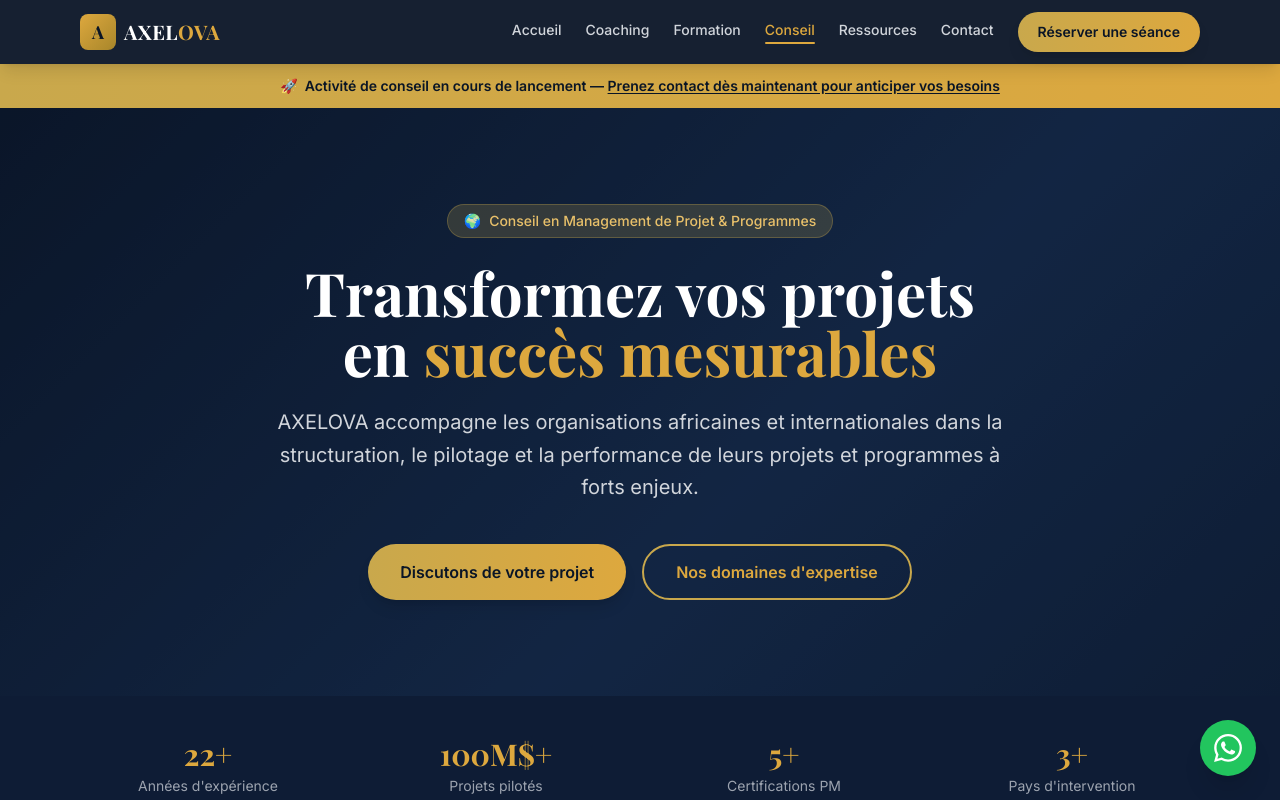
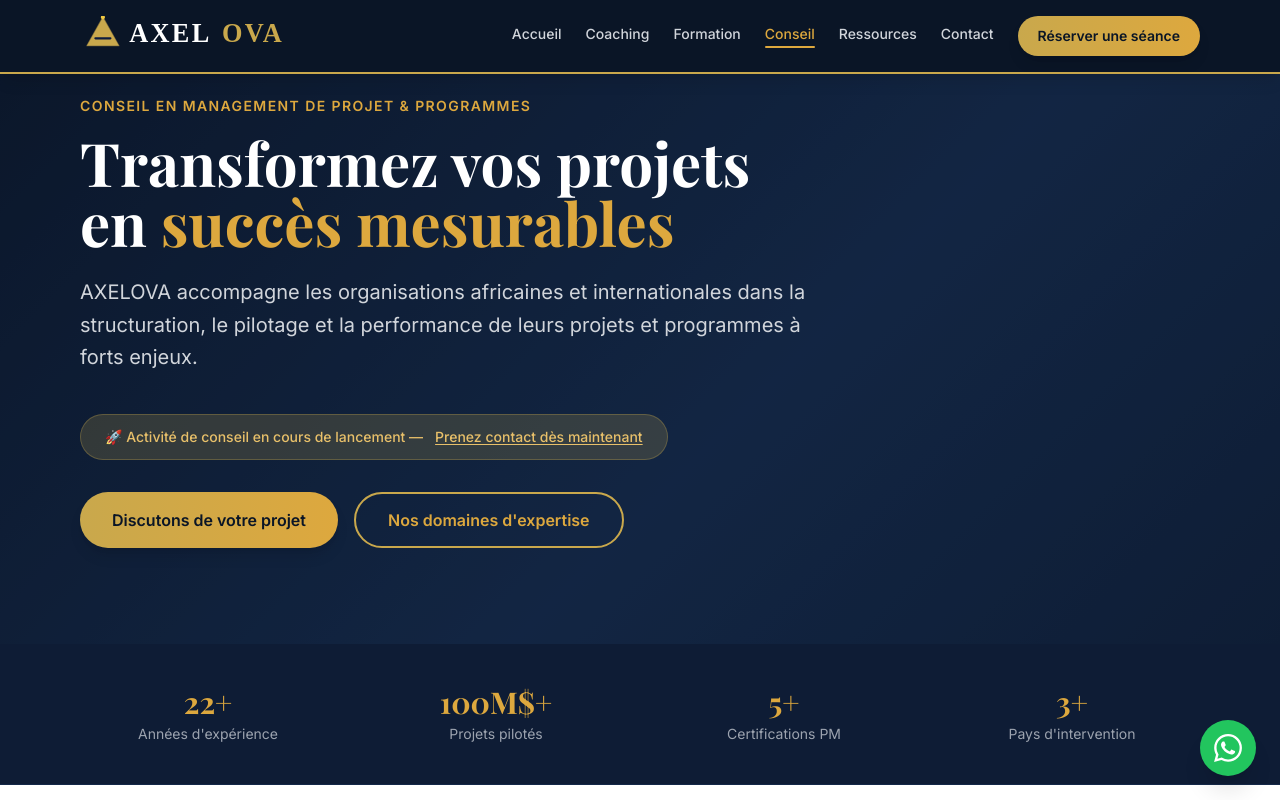
Before and after one commit to odieye-axelova/axelova, a Next.js app: page /conseil in a window 1280 px wide. Shown: the top 800 px of the page. Built offline with nearby package versions, Linux system fonts and the light colour scheme.

Commit message:
Logo SVG, favicon, navbar uniforme, alignements pages, page conseil harmonisée

```diff
--- a/app/conseil/page.tsx
+++ b/app/conseil/page.tsx
@@ -78,34 +78,27 @@
     <>
 
       {/* ── BANNIÈRE LANCEMENT ────────────────────────────────────────────────── */}
-      <div className="bg-gradient-to-r from-gold-500 to-gold-400 py-3 mt-16">
-        <div className="max-w-6xl mx-auto px-4 text-center">
-          <p className="text-navy-900 font-semibold text-sm">
-            🚀&nbsp; Activité de conseil en cours de lancement —&nbsp;
-            <Link href="/contact" className="underline underline-offset-2 hover:text-navy-700 transition-colors">
-              Prenez contact dès maintenant pour anticiper vos besoins
-            </Link>
-          </p>
-        </div>
-      </div>
+
 
       {/* ── HERO ─────────────────────────────────────────────────────────────── */}
       <section className="bg-hero-pattern text-white py-24 relative overflow-hidden">
         <div className="absolute inset-0 bg-navy-950/40" />
-        <div className="relative max-w-6xl mx-auto px-4 text-center">
-          <div className="inline-flex items-center gap-2 bg-gold-500/20 border border-gold-500/30 rounded-full px-4 py-1.5 text-gold-300 text-sm font-medium mb-6">
-            <span>🌍</span>
-            <span>Conseil en Management de Projet & Programmes</span>
-          </div>
+        <div className="relative max-w-6xl mx-auto px-4 text-left">
+          <p className="text-gold-400 font-semibold text-sm uppercase tracking-widest mb-4">
+            Conseil en Management de Projet & Programmes
+          </p>
           <h1 className="font-heading text-4xl md:text-6xl font-bold mb-6 leading-tight">
             Transformez vos projets<br />
             en <span className="text-gold-400">succès mesurables</span>
           </h1>
-          <p className="text-xl text-gray-300 max-w-3xl mx-auto mb-10 leading-relaxed">
+          <p className="text-xl text-gray-300 max-w-3xl mb-10 leading-relaxed">
             AXELOVA accompagne les organisations africaines et internationales dans la structuration,
             le pilotage et la performance de leurs projets et programmes à forts enjeux.
           </p>
-          <div className="flex flex-col sm:flex-row gap-4 justify-center">
+          <div className="inline-flex items-center gap-3 bg-gold-500/20 border border-gold-500/30 text-gold-300 px-6 py-3 rounded-full text-sm font-medium mb-8">
+            🚀 Activité de conseil en cours de lancement — <Link href="/contact" className="underline underline-offset-2 hover:text-gold-200 transition-colors">Prenez contact dès maintenant</Link>
+          </div>
+          <div className="flex flex-col sm:flex-row gap-4 justify-start">
             <Link href="/contact" className="btn-primary text-base px-8 py-3.5">
               Discutons de votre projet
             </Link>
@@ -230,7 +223,7 @@
       </section>
 
       {/* ── CTA FINAL ────────────────────────────────────────────────────────── */}
-      <section className="py-24 bg-gradient-to-br from-navy-900 via-navy-800 to-navy-900">
+      <section className="py-24 bg-gradient-to-br bg-navy-900">
         <div className="max-w-3xl mx-auto px-4 text-center">
           <div className="w-16 h-16 rounded-2xl bg-gold-500/20 border border-gold-500/30 flex items-center justify-center text-3xl mx-auto mb-6">
             💼
@@ -251,7 +244,7 @@
               <li className="flex gap-2"><span className="text-gold-400 mt-0.5">→</span> Un transfert de compétences intégré à chaque étape</li>
             </ul>
           </div>
-          <div className="flex flex-col sm:flex-row gap-4 justify-center">
+          <div className="flex flex-col sm:flex-row gap-4 justify-start">
             <Link href="/contact" className="btn-primary text-base px-8 py-3.5">
               Nous contacter
             </Link>
--- a/app/page.tsx
+++ b/app/page.tsx
@@ -61,7 +61,7 @@
   return (
     <>
       {/* ── HERO ── */}
-      <section className="relative min-h-screen flex items-center bg-hero-pattern overflow-hidden">
+      <section className="relative min-h-screen flex bg-hero-pattern overflow-hidden">
         {/* Décoration dorée */}
         <div className="absolute top-0 right-0 w-1/2 h-full opacity-5">
           <div className="absolute top-20 right-20 w-96 h-96 rounded-full bg-gold-400 blur-3xl" />
@@ -70,7 +70,7 @@
         {/* Ligne décorative gauche */}
         <div className="absolute left-0 top-0 bottom-0 w-1 bg-gradient-to-b from-transparent via-gold-500 to-transparent opacity-60" />
 
-        <div className="max-w-6xl mx-auto px-4 py-32 relative z-10">
+        <div className="max-w-6xl mx-auto px-4 pt-36 pb-32 relative z-10 w-full">
           <div className="max-w-3xl">
             <p className="text-gold-400 font-semibold text-sm uppercase tracking-widest mb-5">
               Coaching · Formation · Conseil
--- a/components/Navbar.tsx
+++ b/components/Navbar.tsx
@@ -1,6 +1,7 @@
 "use client";
 import { useState, useEffect } from "react";
 import Link from "next/link";
+import Image from "next/image";
 import { usePathname } from "next/navigation";
 
 const links = [
@@ -14,33 +15,23 @@
 
 export default function Navbar() {
   const [open, setOpen] = useState(false);
-  const [scrolled, setScrolled] = useState(false);
   const pathname = usePathname();
-  const forceNavy = pathname.startsWith("/conseil");
-
-  useEffect(() => {
-    const onScroll = () => setScrolled(window.scrollY > 20);
-    window.addEventListener("scroll", onScroll);
-    return () => window.removeEventListener("scroll", onScroll);
-  }, []);
 
   const isActive = (href: string) =>
     href === "/" ? pathname === "/" : pathname.startsWith(href);
 
   return (
-    <header
-      className={`fixed top-0 left-0 right-0 z-50 transition-all duration-300 ${
-        scrolled || forceNavy ? "bg-navy-900/95 backdrop-blur-md shadow-lg py-3" : "bg-transparent py-5"
-      }`}
-    >
-      <div className="max-w-6xl mx-auto px-4 flex items-center justify-between">
-        <Link href="/" className="flex items-center gap-2 group">
-          <div className="w-9 h-9 rounded-lg bg-gradient-to-br from-gold-400 to-gold-600 flex items-center justify-center font-heading font-bold text-navy-900 text-lg">
-            A
-          </div>
-          <span className="font-heading font-bold text-xl text-white tracking-wide">
-            AXEL<span className="text-gold-400">OVA</span>
-          </span>
+    <header className="fixed top-0 left-0 right-0 z-50 bg-navy-900 border-b-2 border-gold-500 shadow-lg">
+      <div className="max-w-6xl mx-auto px-4 py-4 flex items-center justify-between">
+        <Link href="/">
+          <Image
+            src="/logo.svg"
+            alt="AXELOVA"
+            width={200}
+            height={40}
+            priority
+            className="h-10 w-auto"
+          />
         </Link>
 
         <nav className="hidden md:flex items-center gap-6">
```
Also changed, not shown: app/icon.svg (added), public/logo.svg (added).
